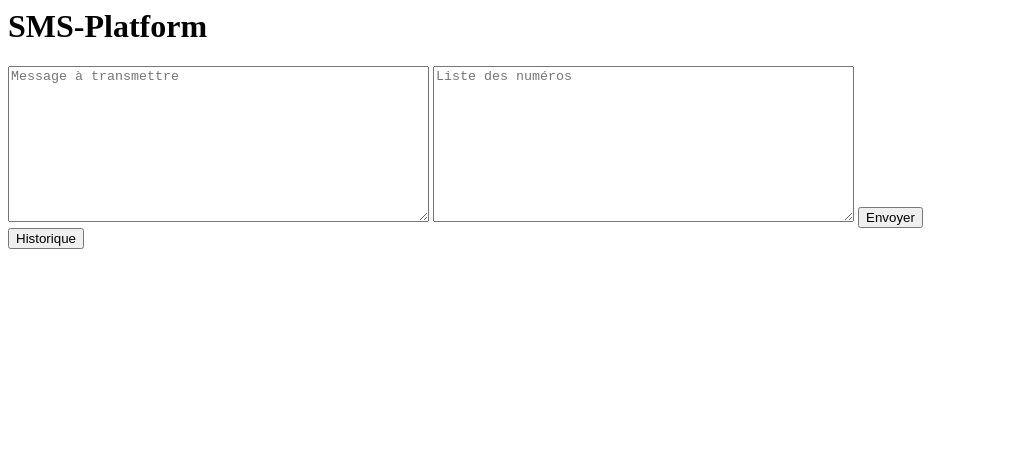
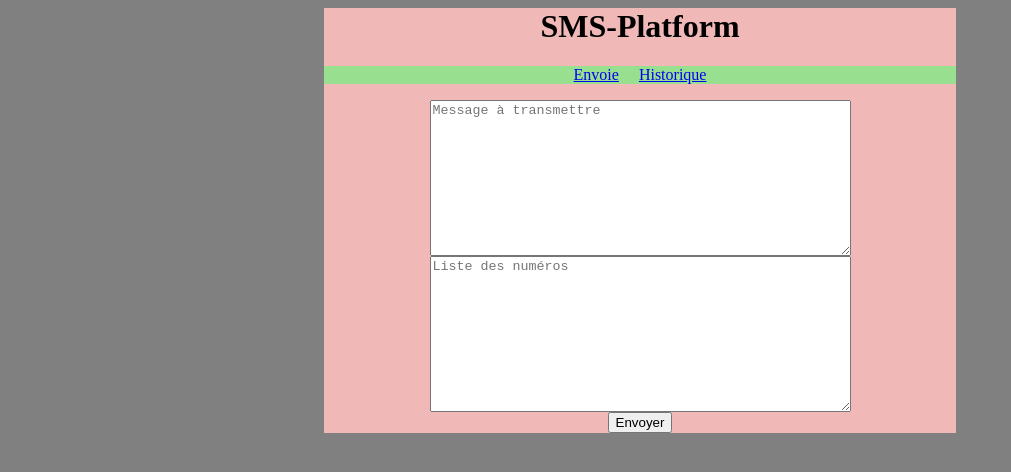
Before and after one commit to NicoTx/sms-platform, a website: page views/index.html in a window 1280 px wide. Shown: the whole page, without its empty margins (0-1011 px from the left). Drawn offline with nearby package versions, Linux system fonts and the light colour scheme.

Commit message:
ajout test

```diff
--- a/controllers/history.js
+++ b/controllers/history.js
@@ -4,7 +4,6 @@ module.exports = history
 
 async function history (ctx) {
   const [results] = await ctx.connection.execute('SELECT id, numero, texte FROM SMS')
-  ctx.body = results
   await ctx.render('history', {
     results
   })
--- a/package.json
+++ b/package.json
@@ -9,12 +9,14 @@
   "author": "",
   "license": "ISC",
   "dependencies": {
+    "chai": "^4.1.2",
     "dotenv": "^4.0.0",
     "koa": "^2.4.1",
     "koa-body": "^2.5.0",
     "koa-ejs": "^4.1.0",
     "koa-router": "^7.3.0",
     "koa-static": "^4.0.2",
+    "mocha": "^5.0.0",
     "mysql2": "^1.5.1",
     "request": "^2.83.0",
     "request-promise": "^4.2.2"
--- /dev/null
+++ b/public/css/style.css
@@ -0,0 +1,32 @@
+body {
+    background: grey;
+    background-position: top center;
+    background-attachment: fixed;
+}
+
+.content {
+    background: rgb(241, 184, 184);
+    width: 50%;
+    margin-left: auto;
+    margin-right: auto;
+    text-align: center;
+}
+
+ul#menu_horizontal {
+    padding: 0;
+    background: rgb(153, 223, 144);
+    list-style-type: none;
+}
+
+ul#menu_horizontal li {
+    display : inline;
+    padding : 0 0.5em;
+}
+
+.message_area {
+
+}
+
+.numbers_area {
+
+}
--- a/public/main.js
+++ b/public/main.js
@@ -1,8 +1,8 @@
-/* global $ */
+/* global $, alert */
 $(document).ready(function () {
   $('#button').click(function () {
     $.post('/send', { message: $('#message').val(), numbers: $('#numbers').val() }, function (data) {
-      console.log(data)
+      alert(data)
     })
   })
 })
--- a/views/index.html
+++ b/views/index.html
@@ -1,19 +1,29 @@
 <html>
 <head>
+    <link rel="stylesheet" href="/css/style.css" type="text/css"/>
     <title>SMS-Platform</title>
 </head>
 <body>
+    <div class="content">
     <h1>SMS-Platform</h1>
 
+    <ul id="menu_horizontal">
+		<li><a href="/">Envoie</a></li>
+		<li><a href="/history">Historique</a></li>
+	</ul>
+
+    <div class="message_area">
     <textarea id="message" name="message" rows="10" cols="50" placeholder="Message à transmettre"></textarea>
+    </div>
+    <div class="numbers_area">
     <textarea id="numbers" name="numbers" rows="10" cols="50" placeholder="Liste des numéros"></textarea>
+    </div>
     <button type="button" id="button">Envoyer</button>
 
     <script src="https://code.jquery.com/jquery-3.3.1.min.js"
         integrity="sha256-FgpCb/KJQlLNfOu91ta32o/NMZxltwRo8QtmkMRdAu8="
         crossorigin="anonymous"></script>
     <script type="text/javascript" src="/main.js"></script>
-    <br />
-    <input type="button" value="Historique" onclick="self.location.href='history'">
+    </div>
 </body>
 </html>
```
Also changed, not shown: tests/index.spec.js (added, +13 -0 lines), views/history.html (+9 -0 lines), 1 other file.
